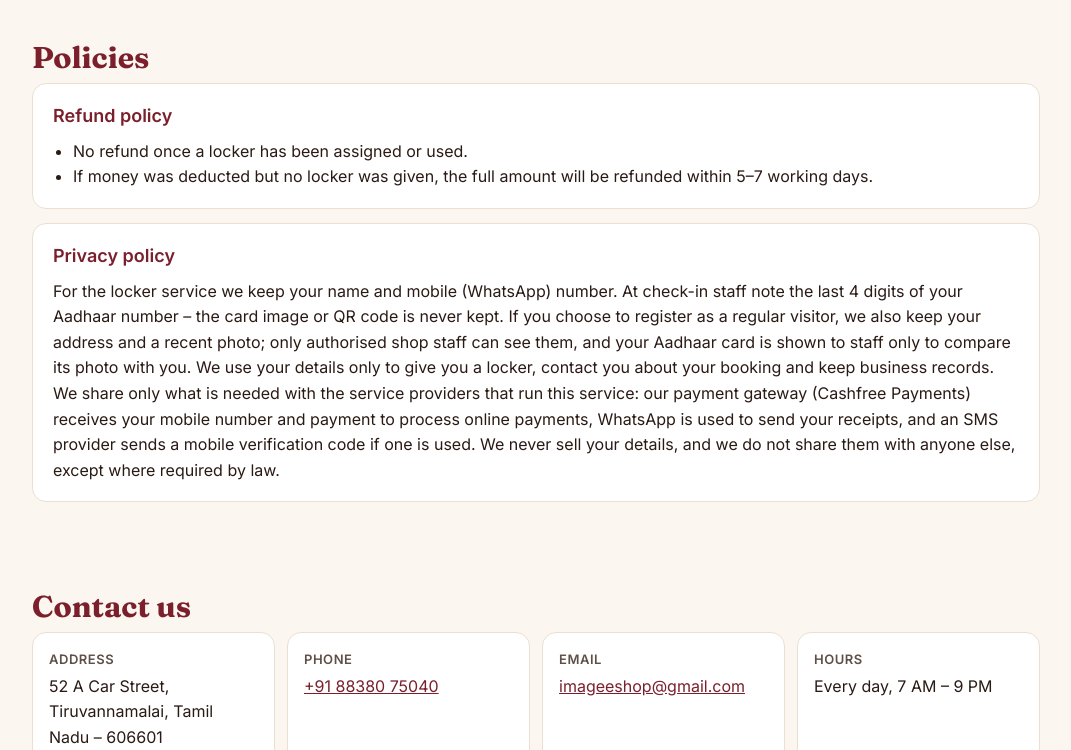
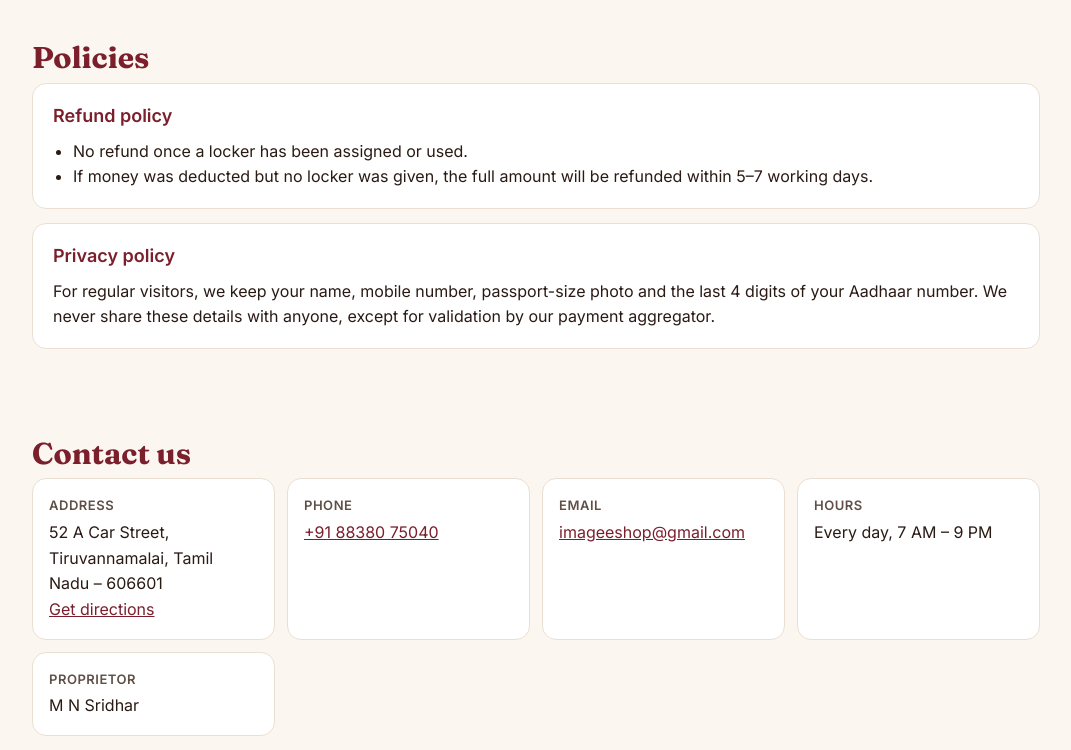
Before and after one commit to imageeshop-svg/arunachalatemplelockers.in, a plain HTML site: page index.html in a window 1280 px wide. Shown: the part 4449-5199 px from the top of the page, without its empty margins (104-1175 px from the left). Drawn offline with Linux system fonts and the light colour scheme.

Commit message:
Privacy policy: new short text for regular visitors (EN/TA/TE)
Co-Authored-By: Claude Opus 5.5 <noreply@anthropic.com>
Claude-Session: https://claude.ai/code/session_01LBa9K7AqqvuijZ11zQpQSb

```diff
--- a/index.html
+++ b/index.html
@@ -338,7 +338,7 @@
     </div>
     <div class="policy" id="privacy">
       <h3 data-i18n="privacyTitle">Privacy policy</h3>
-      <p data-i18n="privacy">For the locker service we keep your name and mobile (WhatsApp) number. At check-in staff note the last 4 digits of your Aadhaar number – the card image or QR code is never kept. If you choose to register as a regular visitor, we also keep your address and a recent photo; only authorised shop staff can see them, and your Aadhaar card is shown to staff only to compare its photo with you. We use your details only to give you a locker, contact you about your booking and keep business records. We share only what is needed with the service providers that run this service: our payment gateway (Cashfree Payments) receives your mobile number and payment to process online payments, WhatsApp is used to send your receipts, and an SMS provider sends a mobile verification code if one is used. We never sell your details, and we do not share them with anyone else, except where required by law.</p>
+      <p data-i18n="privacy">For regular visitors, we keep your name, mobile number, passport-size photo and the last 4 digits of your Aadhaar number. We never share these details with anyone, except for validation by our payment aggregator.</p>
     </div>
   </section>
 
@@ -459,7 +459,7 @@
       refund1:"லாக்கர் ஒதுக்கப்பட்ட அல்லது பயன்படுத்தப்பட்ட பிறகு பணம் திருப்பித் தரப்படாது.",
       refund2:"பணம் கழிக்கப்பட்டு லாக்கர் வழங்கப்படவில்லை என்றால், 5–7 வேலை நாட்களுக்குள் முழுத் தொகையும் திருப்பித் தரப்படும்.",
       privacyTitle:"தனியுரிமைக் கொள்கை",
-      privacy:"லாக்கர் சேவைக்காக உங்கள் பெயர், மொபைல் (WhatsApp) எண்ணை வைத்திருக்கிறோம். செக்-இன் போது ஊழியர்கள் உங்கள் ஆதார் எண்ணின் கடைசி 4 இலக்கங்களைக் குறித்துக்கொள்வார்கள் – அட்டையின் படமோ QR குறியீடோ ஒருபோதும் வைக்கப்படாது. நீங்கள் அடிக்கடி வருபவராகப் பதிவு செய்தால், உங்கள் முகவரியும் சமீபத்திய புகைப்படமும் வைக்கப்படும்; அங்கீகரிக்கப்பட்ட கடை ஊழியர்கள் மட்டுமே அவற்றைப் பார்க்க முடியும், ஆதார் அட்டை அதிலுள்ள புகைப்படத்தை உங்களுடன் ஒப்பிட மட்டுமே காட்டப்படும். உங்கள் விவரங்களை லாக்கர் வழங்க, உங்கள் முன்பதிவு பற்றித் தொடர்புகொள்ள, வணிகப் பதிவுகளுக்கு மட்டுமே பயன்படுத்துகிறோம். இந்தச் சேவையை நடத்தும் சேவை வழங்குநர்களுடன் தேவையானதை மட்டுமே பகிர்கிறோம்: ஆன்லைன் பணம் செலுத்துதலைச் செயல்படுத்த எங்கள் பேமெண்ட் கேட்வே (Cashfree Payments) உங்கள் மொபைல் எண்ணையும் பணத்தையும் பெறும்; உங்கள் ரசீதுகளை அனுப்ப WhatsApp பயன்படுத்தப்படுகிறது; மொபைல் சரிபார்ப்புக் குறியீடு பயன்படுத்தப்பட்டால் SMS சேவை வழங்குநர் அதை அனுப்பும். உங்கள் விவரங்களை ஒருபோதும் விற்பதில்லை; சட்டப்படி தேவைப்படும் இடங்களைத் தவிர வேறு யாருடனும் பகிர்வதில்லை.",
+      privacy:"தொடர்ந்து வருகை தருபவர்களுக்காக, உங்கள் பெயர், மொபைல் எண், பாஸ்போர்ட் அளவு புகைப்படம் மற்றும் ஆதார் எண்ணின் கடைசி 4 இலக்கங்களை வைத்திருக்கிறோம். எங்கள் பேமெண்ட் அக்ரிகேட்டரின் சரிபார்ப்புக்குத் தவிர, இந்த விவரங்களை யாருடனும் பகிர மாட்டோம்.",
       contactTitle:"தொடர்புக்கு",
       mapTitle:"வரைபடத்தில் எங்களைக் கண்டறியுங்கள்", svBtn:"ஸ்ட்ரீட் வியூ", openMaps:"கூகுள் மேப்ஸில் திறக்க", svTitle:"ஸ்ட்ரீட் வியூ – எங்கள் கடையைச் சுற்றிப் பாருங்கள்", svTap:"ஸ்ட்ரீட் வியூவில் சுற்றிப் பார்க்கத் தொடவும்", svNote:"ஸ்ட்ரீட் வியூ: கூகுள், டிசம்பர் 2022. இன்று கடையின் தோற்றம் மாறியிருக்கலாம்.", svFallback:"திறக்கவில்லையா? கூகுள் மேப்ஸில் திறக்கவும்",
       addressLbl:"முகவரி", phoneLbl:"தொலைபேசி", emailLbl:"மின்னஞ்சல்", hoursLbl:"நேரம்",
@@ -535,7 +535,7 @@
       refund1:"లాకర్ కేటాయించిన లేదా ఉపయోగించిన తర్వాత రీఫండ్ ఉండదు.",
       refund2:"డబ్బు కట్ అయి లాకర్ ఇవ్వకపోతే, 5–7 పని దినాల్లో పూర్తి మొత్తం తిరిగి చెల్లించబడుతుంది.",
       privacyTitle:"గోప్యతా విధానం",
-      privacy:"లాకర్ సేవ కోసం మీ పేరు, మొబైల్ (WhatsApp) నంబర్‌ను ఉంచుతాము. చెక్-ఇన్ సమయంలో సిబ్బంది మీ ఆధార్ నంబర్ చివరి 4 అంకెలను నమోదు చేస్తారు – కార్డు చిత్రం లేదా QR కోడ్ ఎప్పుడూ ఉంచబడదు. మీరు తరచూ వచ్చేవారిగా నమోదు చేసుకుంటే, మీ చిరునామా, ఇటీవలి ఫోటో కూడా ఉంచుతాము; అధీకృత షాపు సిబ్బంది మాత్రమే వాటిని చూడగలరు, ఆధార్ కార్డు అందులోని ఫోటోను మీతో పోల్చడానికి మాత్రమే చూపబడుతుంది. మీ వివరాలను లాకర్ ఇవ్వడానికి, మీ బుకింగ్ గురించి సంప్రదించడానికి, వ్యాపార రికార్డుల కోసం మాత్రమే ఉపయోగిస్తాము. ఈ సేవను నడిపే సేవా ప్రదాతలతో అవసరమైనంత మాత్రమే పంచుకుంటాము: ఆన్‌లైన్ చెల్లింపులను ప్రాసెస్ చేయడానికి మా పేమెంట్ గేట్‌వే (Cashfree Payments) మీ మొబైల్ నంబర్, చెల్లింపును పొందుతుంది; మీ రసీదులు పంపడానికి WhatsApp ఉపయోగిస్తాము; మొబైల్ ధృవీకరణ కోడ్ ఉపయోగిస్తే SMS సేవా ప్రదాత దాన్ని పంపుతుంది. మీ వివరాలను ఎప్పుడూ అమ్మము; చట్టప్రకారం అవసరమైన చోట తప్ప ఇతరులెవరితోనూ పంచుకోము.",
+      privacy:"తరచూ వచ్చే సందర్శకుల కోసం, మీ పేరు, మొబైల్ నంబర్, పాస్‌పోర్ట్ సైజు ఫోటో మరియు ఆధార్ నంబర్ చివరి 4 అంకెలను ఉంచుతాము. మా పేమెంట్ అగ్రిగేటర్ ధృవీకరణ కోసం తప్ప, ఈ వివరాలను ఎవరితోనూ పంచుకోము.",
       contactTitle:"సంప్రదించండి",
       mapTitle:"మ్యాప్‌లో మమ్మల్ని కనుగొనండి", svBtn:"స్ట్రీట్ వ్యూ", openMaps:"గూగుల్ మ్యాప్స్‌లో తెరవండి", svTitle:"స్ట్రీట్ వ్యూ – మా షాపు చుట్టూ చూడండి", svTap:"స్ట్రీట్ వ్యూలో చుట్టూ చూడటానికి తాకండి", svNote:"స్ట్రీట్ వ్యూ: గూగుల్, డిసెంబర్ 2022. ఈరోజు షాపు రూపం వేరుగా ఉండవచ్చు.", svFallback:"తెరుచుకోవడం లేదా? గూగుల్ మ్యాప్స్‌లో తెరవండి",
       addressLbl:"చిరునామా", phoneLbl:"ఫోన్", emailLbl:"ఇమెయిల్", hoursLbl:"సమయం",
```
